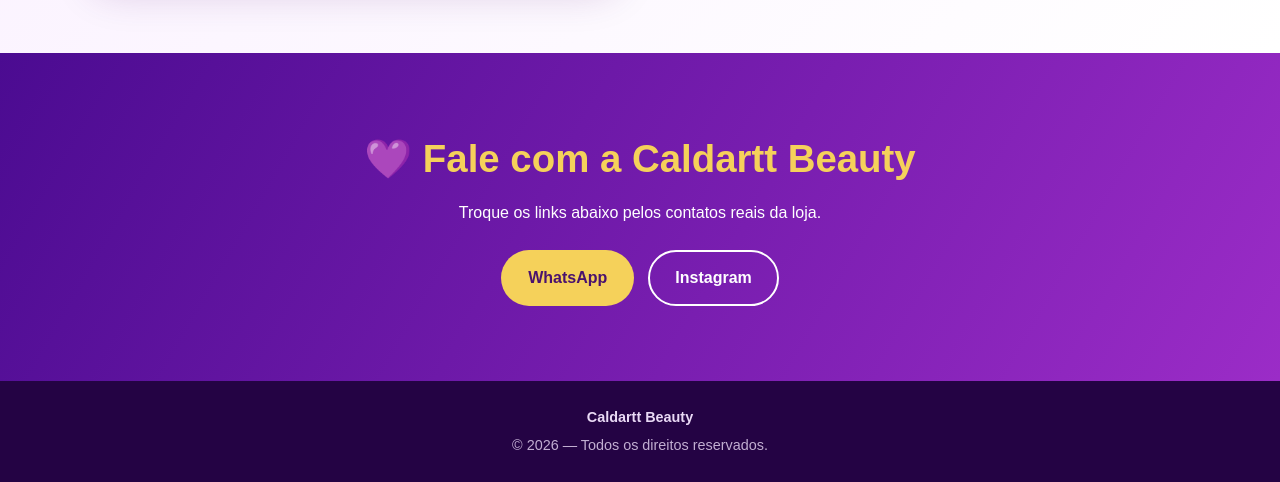
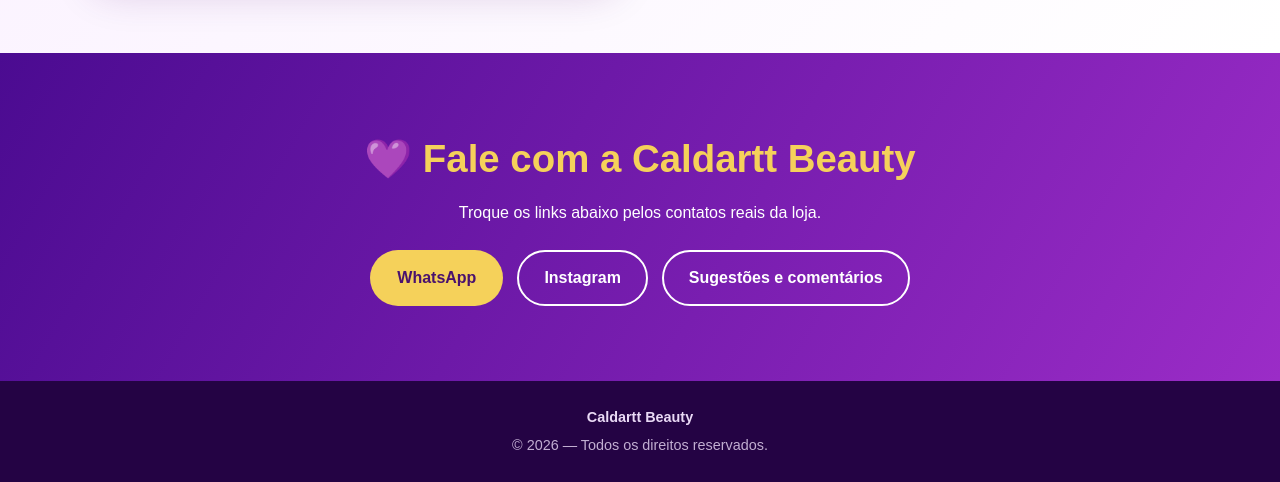
Before and after one commit to eduardocaldarttdelima-dotcom/caldartt-beauty, a plain HTML site: page index.html in a window 1280 px wide. Shown: the part 3578-4060 px from the top of the page. Drawn offline with Linux system fonts and the light colour scheme.

Commit message:
Add suggestions and comments button

```diff
--- a/index.html
+++ b/index.html
@@ -381,6 +381,7 @@
       <div class="buttons">
         <a class="btn btn-gold" href="https://wa.me/5541991239210" target="_blank" rel="noopener">WhatsApp</a>
        <a class="btn btn-outline" href="https://www.instagram.com/caldartt._beauty/" target="_blank" rel="noopener">Instagram</a>
+        <a class="btn btn-outline" href="https://wa.me/5541991239210?text=Ol%C3%A1!%20Gostaria%20de%20enviar%20uma%20sugest%C3%A3o%20ou%20coment%C3%A1rio%20sobre%20o%20site." target="_blank" rel="noopener">Sugestões e comentários</a>
       </div>
     </div>
   </section>
```
